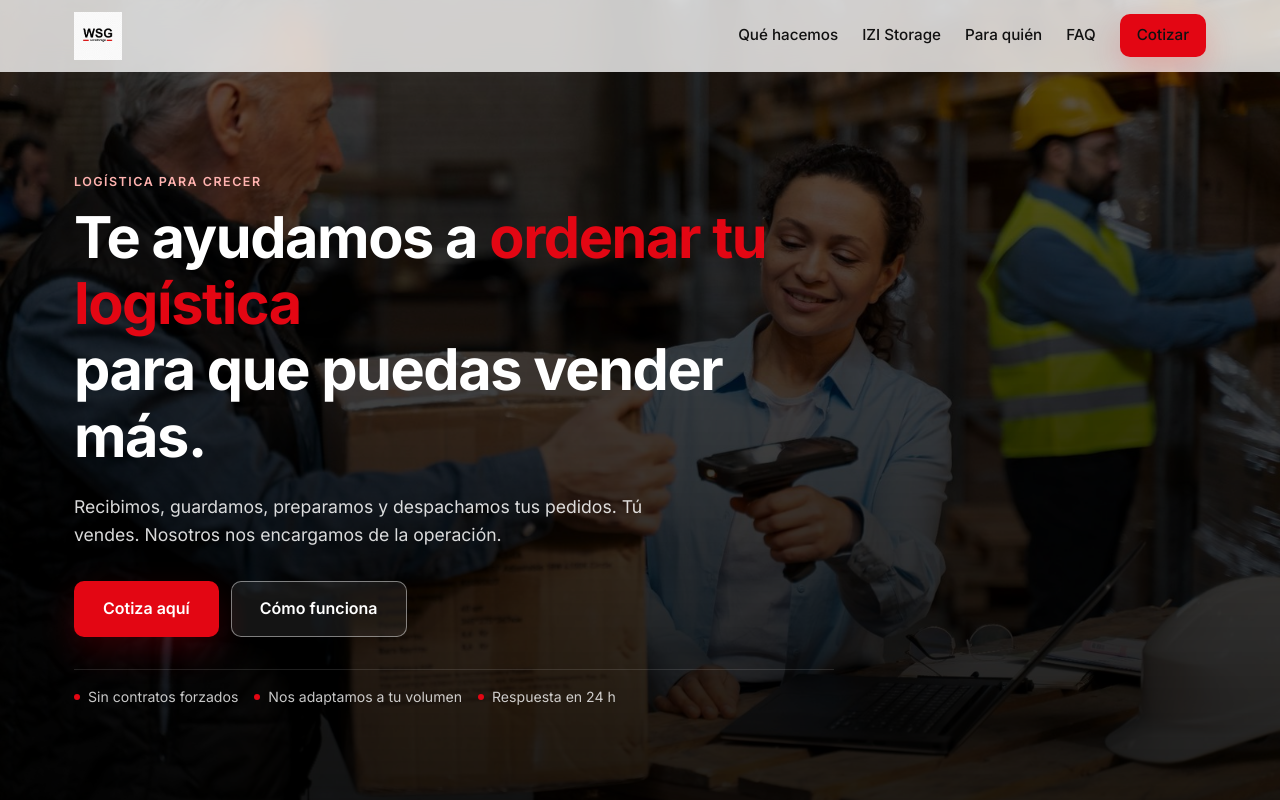
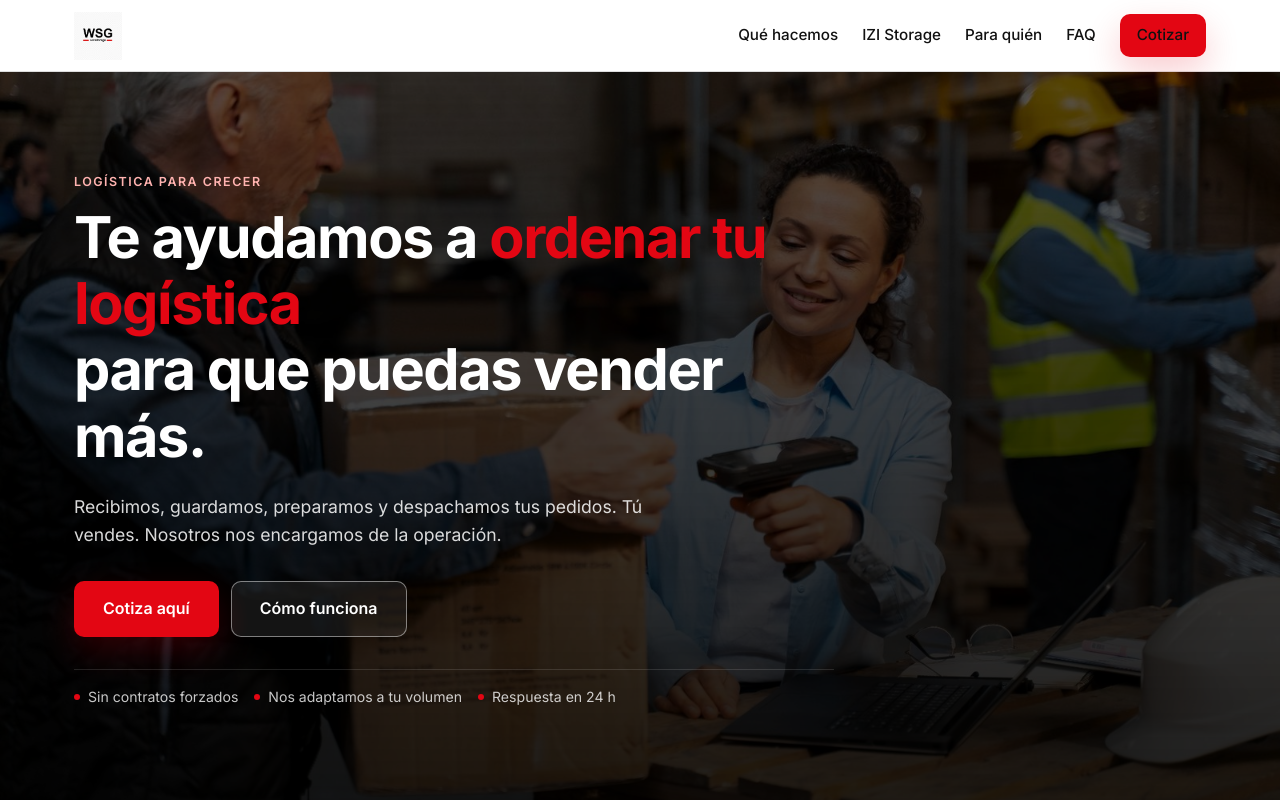
Before and after one commit to ntpaswsg-claude/wsg.cl, a plain HTML site: page wsg-landing/index.html in a window 1280 px wide. Shown: the top 800 px of the page. Drawn offline with Linux system fonts and the light colour scheme.

Commit message:
fix: ajustar fondo blanco en header

```diff
--- a/wsg-landing/css/components.css
+++ b/wsg-landing/css/components.css
@@ -69,14 +69,12 @@
   right: 0;
   height: var(--header-height);
   z-index: 100;
-  background: rgba(255, 255, 255, 0.78);
-  backdrop-filter: saturate(180%) blur(14px);
-  -webkit-backdrop-filter: saturate(180%) blur(14px);
-  border-bottom: 1px solid transparent;
+    background: #fff;
+  border-bottom: 1px solid var(--color-border);
   transition: background var(--transition), border-color var(--transition), box-shadow var(--transition);
 }
 .nav.is-scrolled {
-  background: rgba(255, 255, 255, 0.94);
+    background: #fff;
   border-bottom-color: var(--color-border);
   box-shadow: var(--shadow-soft);
 }
```
